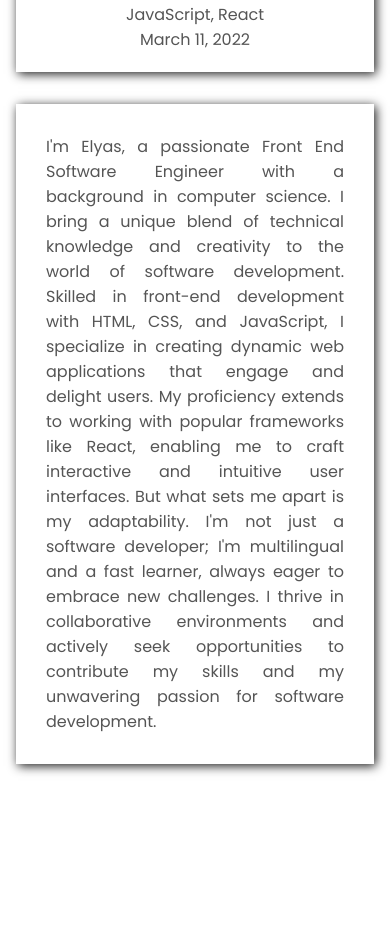
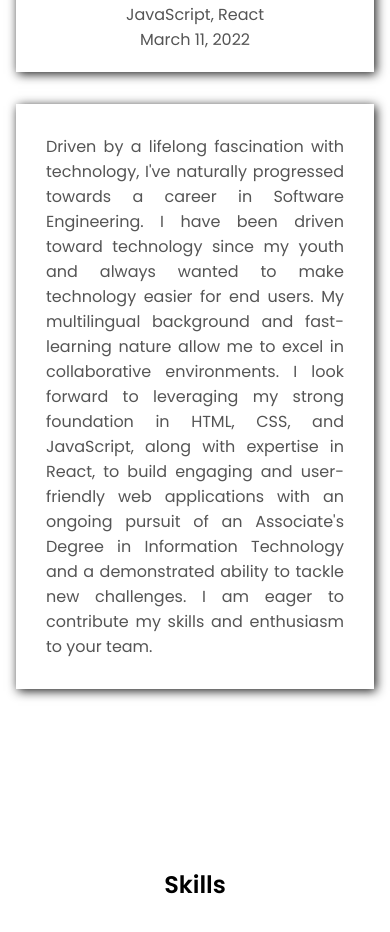
Before and after one commit to ElyasShamal/Portfolio, a React (Create React App) app: page / in a window 390 px wide. Shown: the part 1300-2232 px from the top of the page. Built offline with nearby package versions, Linux system fonts and the light colour scheme.

Commit message:
update some parts

```diff
--- a/src/App.css
+++ b/src/App.css
@@ -391,10 +391,12 @@ html {
   }
 
   .about-me p {
-    word-spacing: normal;
-    word-wrap: normal;
+    margin: 0;
+    padding: 0px;
+    word-break: keep-all;
+    text-align: justify;
+    /* word-spacing: -1px; */
   }
-
   .projects {
     margin-left: 1rem;
     margin-right: 1rem;
--- a/src/Components/About.js
+++ b/src/Components/About.js
@@ -1,4 +1,3 @@
-import React from "react";
 import logo from "./photos/logo.jpg";
 
 function About() {
@@ -42,18 +41,17 @@ function About() {
       </div>
       <div className="about-me">
         <p>
-          I'm Elyas, a passionate Front End Software Engineer with a background
-          in computer science. I bring a unique blend of technical knowledge and
-          creativity to the world of software development. Skilled in front-end
-          development with HTML, CSS, and JavaScript, I specialize in creating
-          dynamic web applications that engage and delight users. My proficiency
-          extends to working with popular frameworks like React, enabling me to
-          craft interactive and intuitive user interfaces. But what sets me
-          apart is my adaptability. I'm not just a software developer; I'm
-          multilingual and a fast learner, always eager to embrace new
-          challenges. I thrive in collaborative environments and actively seek
-          opportunities to contribute my skills and my unwavering passion for
-          software development.
+          Driven by a lifelong fascination with technology, I've naturally
+          progressed towards a career in Software Engineering. I have been
+          driven toward technology since my youth and always wanted to make
+          technology easier for end users. My multilingual background and
+          fast-learning nature allow me to excel in collaborative environments.
+          I look forward to leveraging my strong foundation in HTML, CSS, and
+          JavaScript, along with expertise in React, to build engaging and
+          user-friendly web applications with an ongoing pursuit of an
+          Associate's Degree in Information Technology and a demonstrated
+          ability to tackle new challenges. I am eager to contribute my skills
+          and enthusiasm to your team.
         </p>
       </div>
     </section>
```
